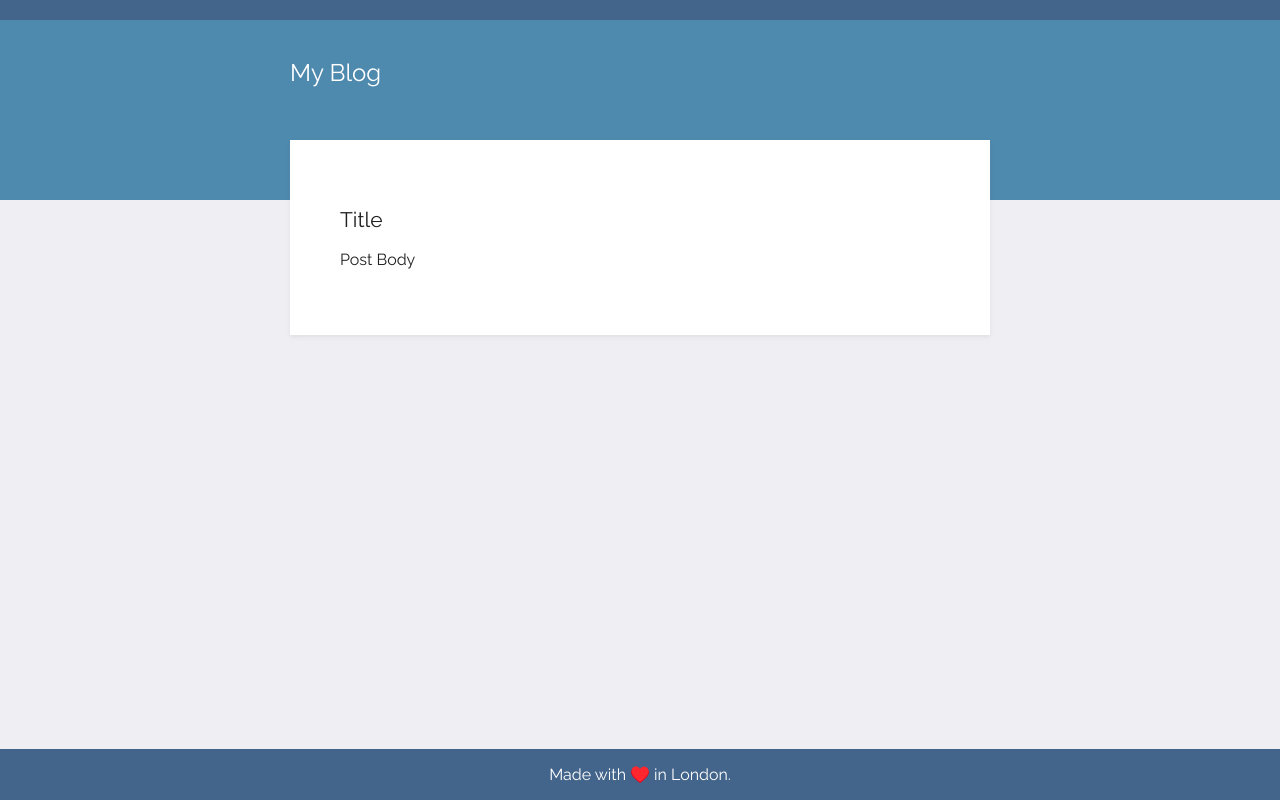
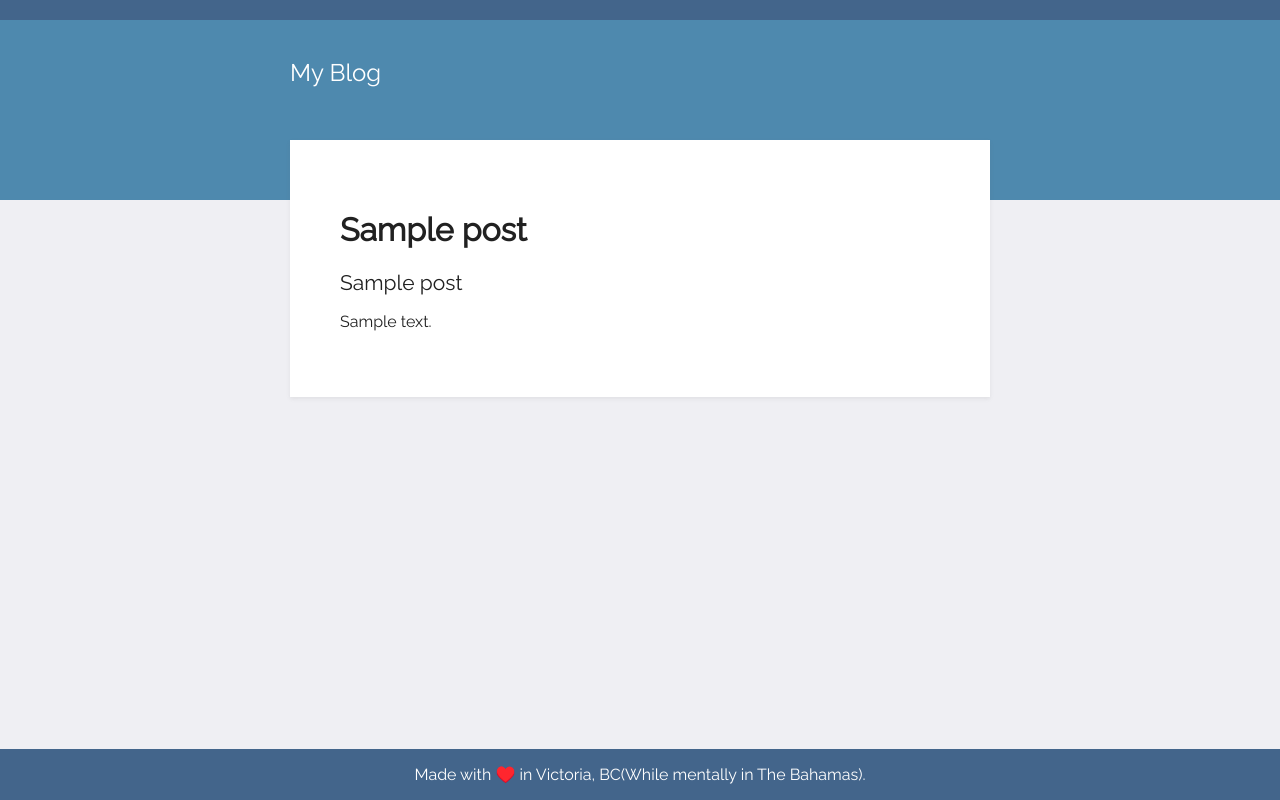
Before and after one commit to TRL242/blog-project, a Flask app: template templates/post.html in a window 1280 px wide. Run offline with Flask 2, Linux system fonts and the light colour scheme; the template is opened without the code that fills it: most values are stand-ins (such as "Sample title", 1, 10 or a date in 2020).

Commit message:
posts and home page work

```diff
--- a/main.py
+++ b/main.py
@@ -1,24 +1,29 @@
 from flask import Flask, render_template
+from post import Post
 import requests
 
+posts = requests.get("https://api.npoint.io/5abcca6f4e39b4955965").json()
+post_objects = []
+for post in posts:
+    post_obj = Post(post["id"], post["title"], post["subtitle"], post["body"])
+    post_objects.append(post_obj)
 
 app = Flask(__name__)
 
+
 @app.route('/')
-def home():
-    blog_url = "https://api.npoint.io/5abcca6f4e39b4955965"
-    blog_response = requests.get(blog_url)
-    blog_data = blog_response.json()
+def get_all_posts():
+    return render_template("index.html", all_posts=post_objects)
 
-    return render_template("index.html", posts=blog_data)
 
-@app.route('/post/<bog_id>')
-def blog_post():
-    blog_url = "https://api.npoint.io/5abcca6f4e39b4955965"
-    blog_response = requests.get(blog_url)
-    blog_data = blog_response.json()
+@app.route("/post/<int:index>")
+def show_post(index):
+    requested_post = None
+    for blog_post in post_objects:
+        if blog_post.id == index:
+            requested_post = blog_post
+    return render_template("post.html", post=requested_post)
 
-    return render_template("index.html", posts=blog_data)
 
 if __name__ == "__main__":
     app.run(debug=True)
--- a/post.py
+++ b/post.py
@@ -1,2 +1,6 @@
 class Post:
-    pass
+    def __init__(self, post_id, title, subtitle, body):
+        self.id = post_id
+        self.title = title
+        self.subtitle = subtitle
+        self.body = body
--- a/templates/post.html
+++ b/templates/post.html
@@ -10,17 +10,17 @@
 <div class="wrapper">
     <div class="top">
         <div class="title"><h1>My Blog</h1></div>
-           </div>
-        <div class="content">
-            <div class="card">
-                <h2>Title</h2>
-                <p>Post Body</p>
-            </div>
-
+    </div>
+    <div class="content">
+        <div class="card">
+            <h1> {{ post.title }}</h1>
+            <h2> {{ post.subtitle }}</h2>
+            <p> {{ post.body }}</p>
+        </div>
     </div>
 </div>
 </body>
 <footer>
-    <p>Made with ♥️ in London.</p>
+    <p>Made with ♥️ in Victoria, BC(While mentally in The Bahamas).</p>
 </footer>
 </html>
```
Also changed, not shown: templates/index.html (+10 -6 lines).
